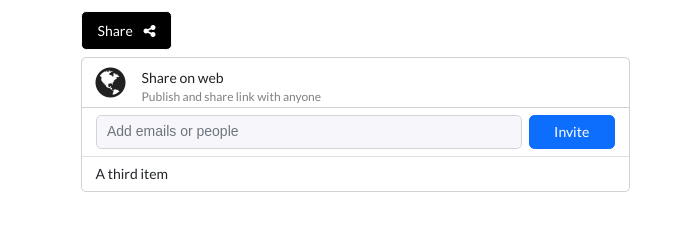
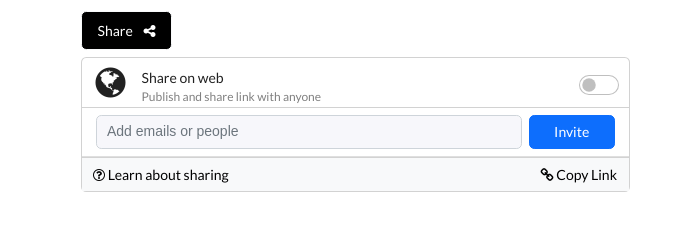
Before and after one commit to C0DE-RUNNER/Notion-share, a plain HTML site: page index.html in a window 1280 px wide. Both pictures are taken after a click on the button "Share". Shown: the part 39-270 px from the top of the page, without its empty margins (0-691 px from the left). Drawn offline with nearby package versions, Linux system fonts and the light colour scheme.

Commit message:
create web share coomponent and fix styles

```diff
--- a/index.html
+++ b/index.html
@@ -32,49 +32,41 @@
         </button>
 
         <div class="card collapse my-2 modal-1" id="shareModal">
+           <div class="web-share-main">
             <div>
                 <span> <i class="fa fa-globe" aria-hidden="true"></i></span>
-            <div class = "web-share">
-              <p class = "web-share-h5">Share on web</p>
-              <p class="web-share-p">Publish and share link with anyone</p>
+                <div class = "web-share">
+                  <p class = "web-share-h5">Share on web</p>
+                  <p class="web-share-p">Publish and share link with anyone</p>
+                </div>
             </div>
-
-        </div>
+                <div class="form-check form-switch">
+                    <input class="form-check-input" type="checkbox" role="switch" id="flexSwitchCheckDefault">
+                </div>
+           </div>
           <ul class="list-group list-group-flush">
             <li class="list-group-item">
               <input type="email" class="form-control input1" placeholder="Add emails or people" />
               <button class="btn btn-primary">Invite</button>
             </li>
             <li id="accessList"></li>
-            <li class="list-group-item">A third item</li>
           </ul>
+          <div class="info-btn">
+            <button class="btn btn-light copy-btn" data-bs-toggle="collapse" href="#shareModal" role="button">
+                <i class="fa fa-question-circle-o" aria-hidden="true"></i>
+                Learn about sharing
+            </button>
+            <button class="btn btn-light copy-btn" data-bs-toggle="collapse" href="#shareModal" role="button">
+                <i class="fa fa-link" aria-hidden="true"></i>
+                Copy Link
+            </button>
+        </div>
         </div>
 
         <!-- Adding people/group screen -->
         <div class="card collapse my-2 modal-2 hidden" id="shareModal">
           <ul class="list-group list-group-flush">
             <li class="list-group-item">
-              <!-- <select
-                  class="ui fluid search dropdown input2 select-1"
-                  multiple=""
-                  id="multi-select"
-                >
-                  <option value="">Select your favorite pokemon!</option>
-                  <option value="Pika">Pikachu</option>
-                  <option value="Bulb">Bulbasaur</option>
-                  <option value="Char">Charmender</option>
-                  <option value="Chari">Charizard</option>
-                  <option value="Meow">Meowth</option>
-                  <option value="Psy">Psyduck</option>
-                  <option value="Squi">Squirtle</option>
-                </select>
-
-                <select class="ui fluid dropdown select-2">
-                  <option value="full" selected>Full access</option>
-                  <option value="edit">Can edit</option>
-                  <option value="view">Can view</option>
-                  <option value="none">No access</option>
-                </select> -->
 
               <select class="ui fluid search dropdown input2 select-1" multiple="" id="multi-select">
                 <option value="">Select your favorite pokemon!</option>
--- a/style.css
+++ b/style.css
@@ -60,8 +60,28 @@ html, body {
     height: auto;
   }
 
+  .copy-btn {
+    width: fit-content;
+  }
+
+  .info-btn {
+    background-color: #f8f9fa;
+    display: flex;
+    justify-content: space-between;
+  }
+
   .form-control {
     background-color: #f7f7fb;
+  }
+
+  .web-share-main{
+    display: flex;
+    justify-content: space-between;
+  }
+
+  .form-switch {
+    font-size: 20px;
+    margin-top: 12px;
   }
 
   .hidden {
```
